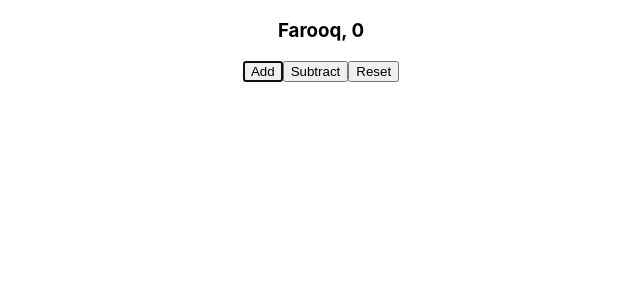
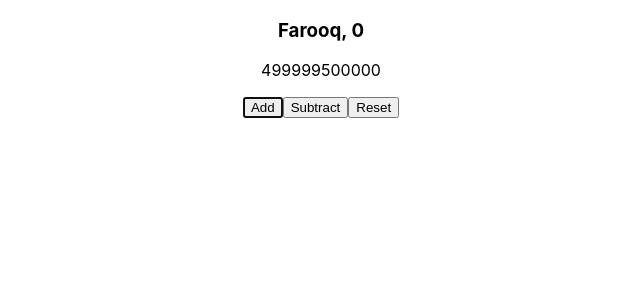
Before and after one commit to farooq-teqniqly/oreilly-learn-react, a React (Create React App) app in the folder app/: page / in a window 1280 px wide. Shown: the top 300 px of the page, without its empty margins (319-959 px from the left). Built offline with nearby package versions, Linux system fonts and the light colour scheme.

Commit message:
useMemo example

```diff
--- a/app/src/PersonScore.tsx
+++ b/app/src/PersonScore.tsx
@@ -1,5 +1,5 @@
-import { useEffect, useReducer, useRef } from "react";
-import { getPerson } from "./getPerson";
+import { useEffect, useReducer, useRef, useMemo } from "react";
+import { getPerson, sillyExpensiveFunction } from "./getPerson";
 
 interface State {
   name: string | undefined;
@@ -45,6 +45,7 @@ export function PersonScore() {
   });
 
   const addButtonRef = useRef<HTMLButtonElement>(null);
+  const expensiveCalculationResult = useMemo(() => sillyExpensiveFunction(), []);
 
   useEffect(() => {
     async function fetchData() {
@@ -69,6 +70,7 @@ export function PersonScore() {
       <h3>
         {name}, {score}
       </h3>
+      <p>{expensiveCalculationResult}</p>
       <button ref={addButtonRef} onClick={() => dispatch({ type: "increment" })}>
         Add
       </button>
--- a/app/src/getPerson.ts
+++ b/app/src/getPerson.ts
@@ -7,3 +7,10 @@ export function getPerson(): Promise<Person> {
     setTimeout(() => resolve({ name: "Farooq" }), 1000);
   });
 }
+
+export function sillyExpensiveFunction(): number {
+  console.log("Executing sillyExpensiveFunction.");
+  const numbers = Array.from({ length: 1_000_000 }, (_, i) => i);
+  const sum = numbers.reduce((acc, current) => acc + current, 0);
+  return sum;
+}
```
